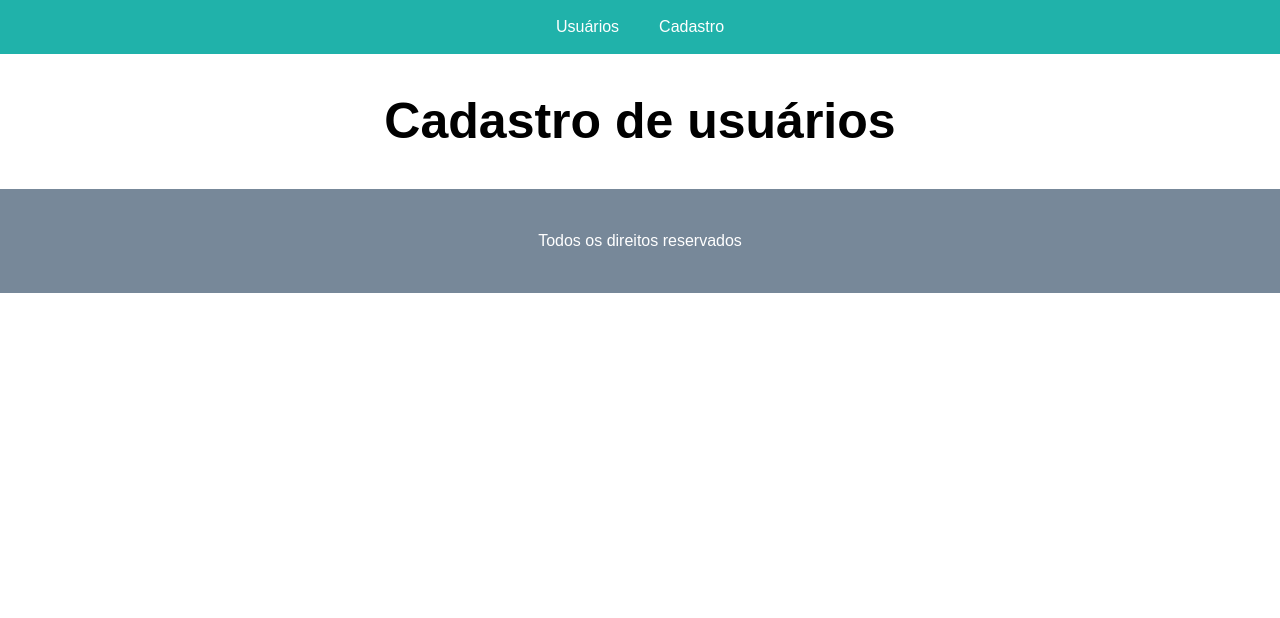
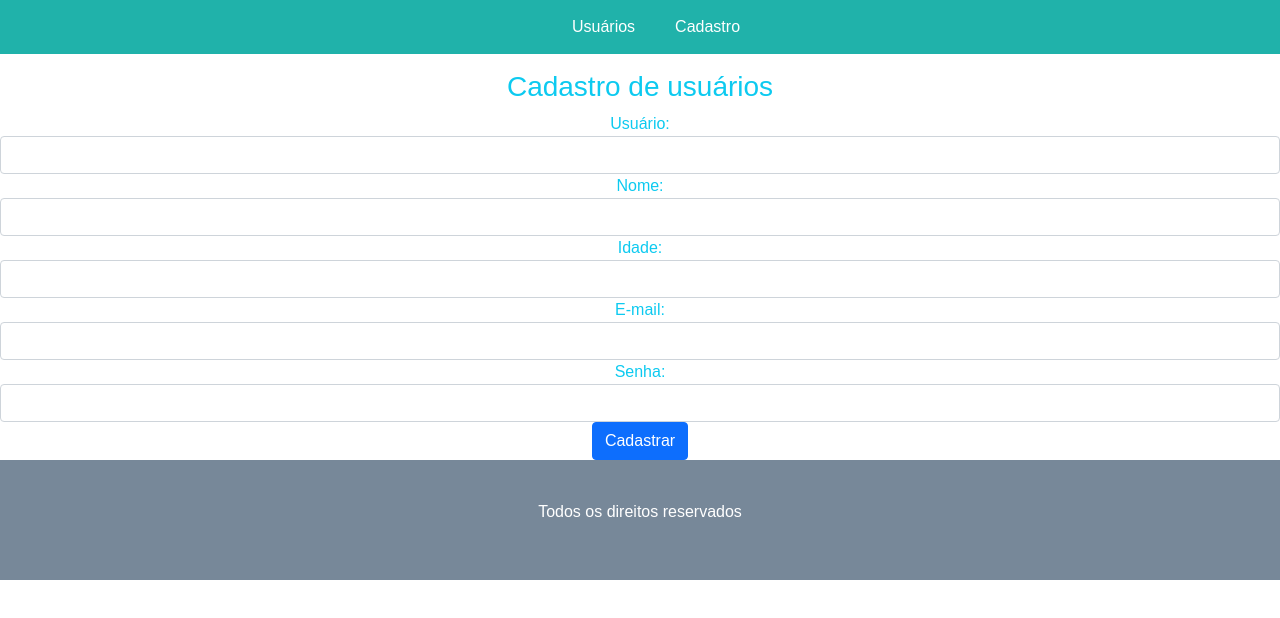
Before and after one commit to Henrique-Moreira/users, a React (Create React App) app in the folder Frontend/users/: page /register in a window 1280 px wide. Shown: the top 618 px of the page. Built offline with nearby package versions, Linux system fonts and the light colour scheme.

Commit message:
criação do formulario, listagem de usuários e requisições com axios

```diff
--- a/Frontend/users/package.json
+++ b/Frontend/users/package.json
@@ -6,6 +6,9 @@
     "@testing-library/jest-dom": "^5.14.1",
     "@testing-library/react": "^11.2.7",
     "@testing-library/user-event": "^12.8.3",
+    "axios": "^0.21.1",
+    "bootstrap": "^5.1.0",
+    "peer": "^0.6.1",
     "react": "^17.0.2",
     "react-dom": "^17.0.2",
     "react-router-dom": "^5.2.0",
--- a/Frontend/users/src/components/Register.js
+++ b/Frontend/users/src/components/Register.js
@@ -1,13 +1,69 @@
 import React, { Component } from 'react';
+import axios from 'axios';
 
 class Register extends Component {
+    state = {
+        username: '',
+        name: '',
+        age: 0,
+        email: '',
+        password: '',
+    }
+
+    handleChange = event => {
+        this.setState({
+            [event.target.name]: event.target.value,
+        });
+    }
+
+    handleSubmit = event => {
+        event.preventDefault();
+
+        const user = {
+            username: this.state.username,
+            name: this.state.name,
+            age: this.state.age,
+            email: this.state.email,
+            password: this.state.password
+        }
+
+        axios.post('http://localhost:8080/users', user)
+        .then( res => {
+            console.log(res);
+            console.log(res.data);
+        });
+    }
+
     render() {
         return (
             <main>
                 <section className="main">
-                    <div>
-                        <h1>Cadastro de usuários</h1>
-                    </div>
+                    <form id="login-form" className="form" onSubmit={this.handleSubmit}>
+                        <h3 className="text-center text-info">Cadastro de usuários</h3>
+                        <div className="form-group">
+                            <label for="username" className="text-info">Usuário:</label>
+                            <input type="text" name="username" id="username" className="form-control" onChange={this.handleChange} />
+                        </div>
+                        <div className="form-group">
+                            <label for="name" className="text-info">Nome:</label>
+                            <input type="text" name="name" id="name" className="form-control" onChange={this.handleChange} />
+                        </div>
+                        <div className="form-group">
+                            <label for="age" className="text-info">Idade:</label>
+                            <input type="number" name="age" id="age" className="form-control" onChange={this.handleChange} />
+                        </div>
+                        <div className="form-group">
+                            <label for="email" className="text-info">E-mail:</label>
+                            <input type="text" name="email" id="email" className="form-control" onChange={this.handleChange} />
+                        </div>
+                        <div className="form-group">
+                            <label for="password" className="text-info">Senha:</label>
+                            <input type="password" name="password" id="password" className="form-control" onChange={this.handleChange} />
+                        </div>
+                        <div className="form-group">
+                            <button type="submit" className="btn btn-primary">Cadastrar</button>
+                        </div>
+                    </form>
                 </section>
             </main>
         );
--- a/Frontend/users/src/components/Users.js
+++ b/Frontend/users/src/components/Users.js
@@ -1,14 +1,26 @@
 import React, { Component } from 'react';
+import axios from 'axios';
 
 class Users extends Component {
+    state = {
+        persons: [],
+    };
+
+    componentDidMount() {
+        axios.get('http://localhost:8080/users').then(res => {
+            console.log(res);
+            this.setState({ persons: res.data });
+        });
+    }
+
     render() {
         return (
-            <main>
-                <section className="main">
-                    <div>
-                        <h1>Lista de usuários</h1>
-                    </div>
-                </section>
+            <main className="main">
+                <div>
+                    <ul>
+                        {this.state.persons.map((person) => <li key={person.id}>{person.name}</li> )}
+                    </ul>
+                </div>
             </main>
         );
     }
--- a/Frontend/users/src/index.js
+++ b/Frontend/users/src/index.js
@@ -1,4 +1,6 @@
 import App from './App';
 import ReactDOM from 'react-dom';
+import 'bootstrap/dist/css/bootstrap.min.css';
+
 
 ReactDOM.render(<App />, document.getElementById('root'));
```
Also changed, not shown: 1 other file (tests, documents, lock files or other folders).
